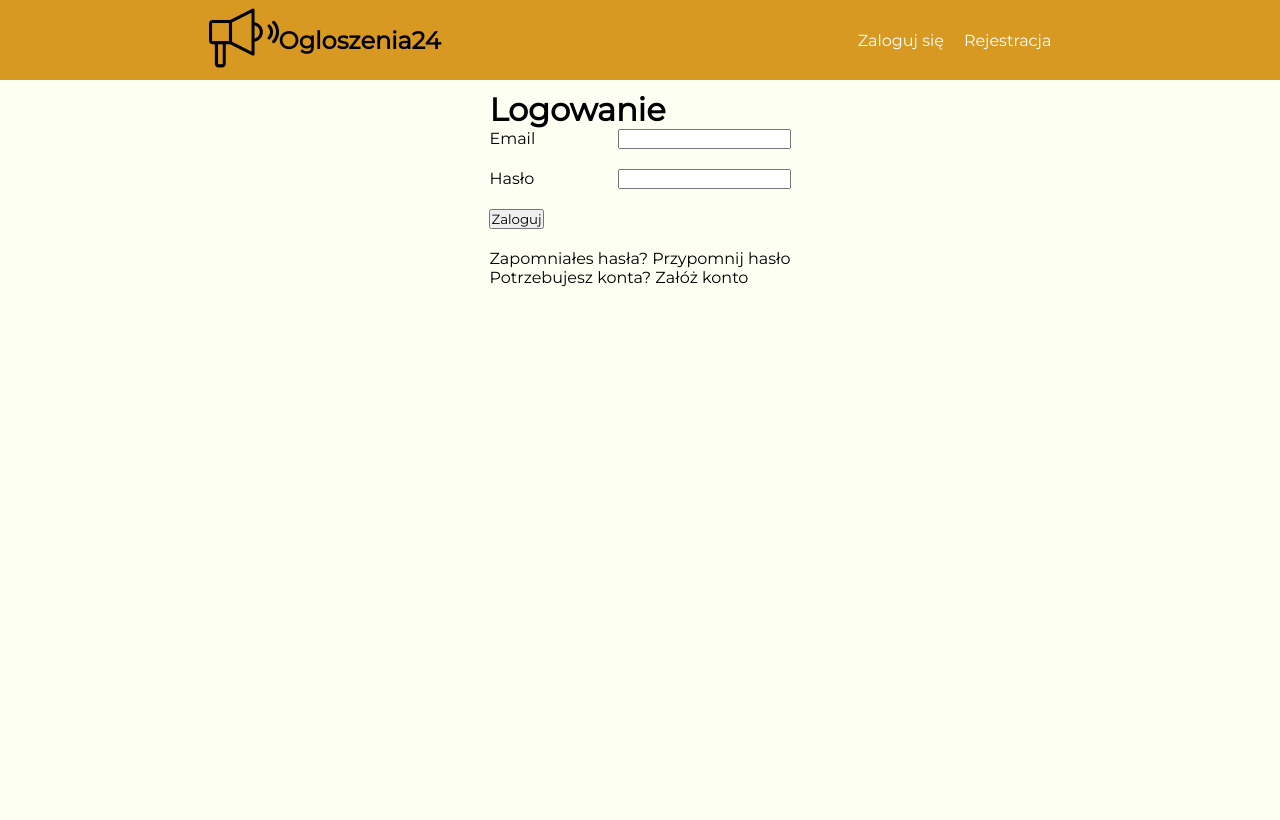
After one commit to chengeling/Ogloszenia24, a Flask app: page /login in a window 1280 px wide. The commit adds this page. Run offline with Flask 2, Linux system fonts and the light colour scheme.

Commit message:
Adding login section

```diff
--- a/Ogloszenia24/__init__.py
+++ b/Ogloszenia24/__init__.py
@@ -1,11 +1,13 @@
 from flask import Flask
 from flask_sqlalchemy import SQLAlchemy
 from flask_login import LoginManager
+from flask_bcrypt import Bcrypt
 
 app = Flask(__name__)
 app.config['SQLALCHEMY_DATABASE_URI'] = 'sqlite:///baza.db'
 app.config['SECRET_KEY'] = '7fd1296cc2172fe50e424c5f71837bc6'
 login_manager = LoginManager(app)
 db = SQLAlchemy(app)
+bcrypt = Bcrypt(app)
 
 from Ogloszenia24 import views
--- a/Ogloszenia24/forms.py
+++ b/Ogloszenia24/forms.py
@@ -10,6 +10,17 @@ class RegistrationForm(FlaskForm):
     confirm_password = StringField("Potwierdź hasło", validators=[DataRequired(), EqualTo('password')])
     submit = SubmitField("Rejestracja")
 
+    def validate_username(self, username):
+        user = User.query.filter_by(username=username.data).first()
+        if user:
+            raise ValidationError('Podana nazwa użytkownika jest zajęta. Spróbuj ponownie')
+
+    def validate_email(self, email):
+        user = User.query.filter_by(email=email.data).first()
+        if user:
+            raise ValidationError('Podany adres email jest zajęty. Spróbuj ponownie')
+
+
 class LoginForm(FlaskForm):
     email = StringField('Email', validators=[DataRequired(), Email()])
     password = StringField('Hasło', validators=[DataRequired()])
--- a/Ogloszenia24/templates/layout.html
+++ b/Ogloszenia24/templates/layout.html
@@ -16,12 +16,21 @@
     </div>
     <div class="nav-list">
       <ul>
-        <a href="#"><li>Zaloguj się</li></a>
+        <a href="{{ url_for('login')}}"><li>Zaloguj się</li></a>
         <a href="{{ url_for('register')}}"><li>Rejestracja</li></a>
       </ul>
     </div>
   </nav>
   <main>
+    {% with messages = get_flashed_messages() %}
+      {% if messages %}
+        <ul class=flashes>
+          {% for message in messages %}
+            <li>{{ message }}</li>
+          {% endfor %}
+        </ul>
+    {% endif %}
+    {% endwith %}
     {% block content %}
     {% endblock %}
   </main>
--- /dev/null
+++ b/Ogloszenia24/templates/login.html
@@ -0,0 +1,42 @@
+{% extends "layout.html" %}
+{% block content %}
+  <div class="content-section">
+    <h1>Logowanie</h1>
+    <form action=""method='POST'>
+      {{ form.hidden_tag() }}
+        <div class="form-group">
+          <div class='label'>
+            {{ form.email.label() }}
+          </div>
+          <div class='input-field'>
+            {{ form.email(class='input')}}
+          </div>
+          {% if form.email.errors %}
+            {% for error in form.email.errors %}
+              <span>  {{ error }}</span>
+            {% endfor %}
+          {% endif %}
+        </div>
+        <div class="form-group">
+          <div class='label'>
+            {{ form.password.label(class='label') }}
+          </div>
+          <div class='input-field'>
+            {{ form.password(class='input')}}
+          </div>
+          {% if form.password.errors %}
+            {% for error in form.password.errors %}
+              <span> {{ error }}</span>
+            {% endfor %}
+          {% endif %}
+        </div>
+        <div class="form-group">
+          {{ form.submit(id='submitbtn') }}
+        </div>
+    </form>
+    <div>
+      <p>Zapomniałes hasła? <a href="{{ url_for('login')  }}" class="log-in">Przypomnij hasło</a></p>
+      <p>Potrzebujesz konta? <a href="{{ url_for('register')  }}" class="log-in">Załóż konto</a> </p>
+    </div>
+  </div>
+{% endblock %}
--- a/Ogloszenia24/views.py
+++ b/Ogloszenia24/views.py
@@ -1,19 +1,33 @@
-from Ogloszenia24 import app, db
+from Ogloszenia24 import app, db, bcrypt
 from Ogloszenia24.models import User, Advert
 from flask import render_template, url_for, flash, redirect
 from Ogloszenia24.forms import RegistrationForm, LoginForm, AdvertForm
+from flask_login import login_user, current_user, logout_user, login_required
 
 @app.route('/')
 def home():
     return render_template('home.html')
 
-@app.route('/rejestracja')
+@app.route('/rejestracja', methods=['GET', 'POST'])
 def register():
     form = RegistrationForm()
-    if form.validate_on_submit:
-        user = User(username=form.username.data, password=form.password.data, email=form.email.data)
+    if form.validate_on_submit():
+        hashed_password = bcrypt.generate_password_hash(form.password.data).decode('utf-8')
+        user = User(username=form.username.data, password = hashed_password, email=form.email.data)
         db.session.add(user)
         db.session.commit()
         flash("Utworzono nowe konto!")
-        redirect (url_for('home'))
+        return redirect(url_for('home'))
     return render_template('register.html', form=form)
+
+@app.route('/login', methods=['GET', 'POST'])
+def login():
+    if current_user.is_authenticated:
+        return redirect(url_for('home'))
+    form = LoginForm()
+    if form.validate_on_submit():
+        user = User.query.filter_by(email = form.email.data).first()
+        if user and bcrypt.check_password_hash(user.password, form.password.data):
+            login_user(user)
+            return redirect(url_for('home'))
+    return render_template('login.html', form=form)
```
Also changed, not shown: Ogloszenia24/models.py (+6 -1 lines), Ogloszenia24/templates/register.html (+4 -4 lines), Ogloszenia24/baza.db.
